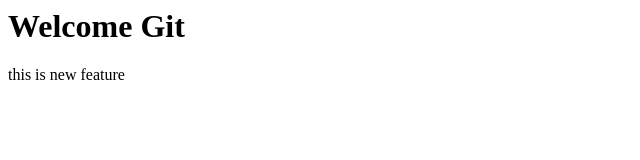
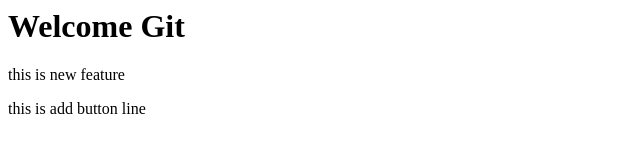
Before and after one commit to ranveersingh1990/add_from_local, a plain HTML site: page index.html in a window 1280 px wide. Shown: the whole page, without its empty margins (0-640 px from the left). Drawn offline with Linux system fonts and the light colour scheme.

Commit message:
add btn line

```diff
--- a/index.html
+++ b/index.html
@@ -1,2 +1,3 @@
 <h1>Welcome Git</h1>
 <p>this is new feature</p>
+<p>this is add button line</p>
```
